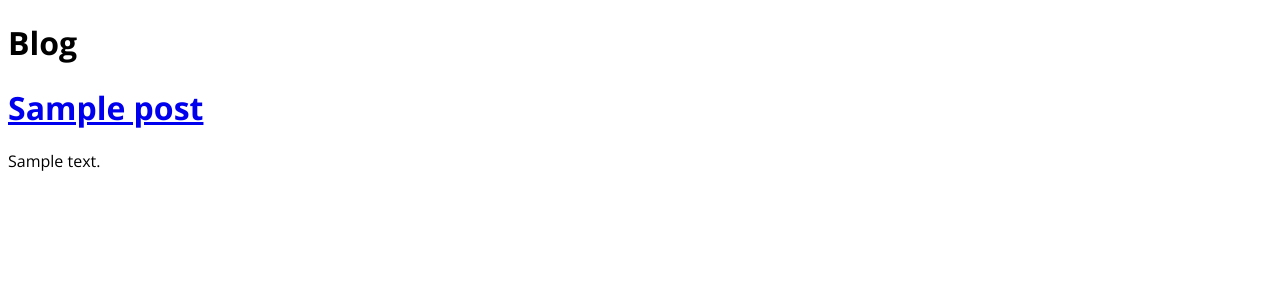
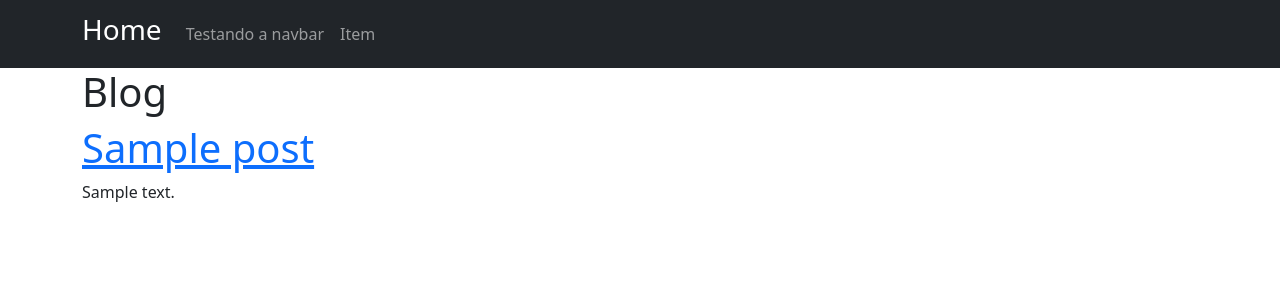
Before and after one commit to atilara/blog_django, a Django app: page / in a window 1280 px wide. Shown: the top 300 px of the page. Run offline with Django 3.2, Linux system fonts and the light colour scheme; tables that the repository leaves empty hold one stand-in row (values such as "Sample post").

Commit message:
feat: add bootstrap and navbar

```diff
--- a/templates/base.html
+++ b/templates/base.html
@@ -6,9 +6,33 @@
   <meta http-equiv="X-UA-Compatible" content="IE=edge">
   <meta name="viewport" content="width=device-width, initial-scale=1.0">
   <link rel="stylesheet" href="{% static 'css/style.css' %}">
+  <link href="https://cdn.jsdelivr.net/npm/bootstrap@5.0.0-beta3/dist/css/bootstrap.min.css" rel="stylesheet" integrity="sha384-eOJMYsd53ii+scO/bJGFsiCZc+5NDVN2yr8+0RDqr0Ql0h+rP48ckxlpbzKgwra6" crossorigin="anonymous">
   <title> {% block title %} {% endblock title %} </title>
 </head>
 <body>
-  {% block content %} {% endblock content %}
+  <nav class="navbar navbar-expand-lg navbar-dark bg-dark">
+    <div class="container">
+      <a href="/" class="navbar-brand">
+        <h3>Home</h3>
+      </a>
+      <button class="navbar-toggler" type="button" data-bs-toggle="collapse" data-bs-target="#navbarSupportedContent" aria-controls="navbarSupportedContent" aria-expanded="false" aria-label="Toggle navigation">
+        <span class="navbar-toggler-icon"></span>
+      </button>
+      <div class="collapse navbar-collapse" id="navbarSupportedContent">
+        <ul class="navbar-nav mr-auto">
+          <li class="nav-item">
+            <a class="nav-link" href="#">Testando a navbar</a>
+          </li>
+          <li class="nav-item">
+            <a class="nav-link" href="#">Item</a>
+          </li>
+        </ul>
+      </div>
+    </div>
+  </nav>
+  <div class="container">
+    {% block content %} {% endblock content %}
+  </div>
+  <script src="https://cdn.jsdelivr.net/npm/bootstrap@5.0.0-beta3/dist/js/bootstrap.bundle.min.js" integrity="sha384-JEW9xMcG8R+pH31jmWH6WWP0WintQrMb4s7ZOdauHnUtxwoG2vI5DkLtS3qm9Ekf" crossorigin="anonymous"></script>
 </body>
 </html>
```
